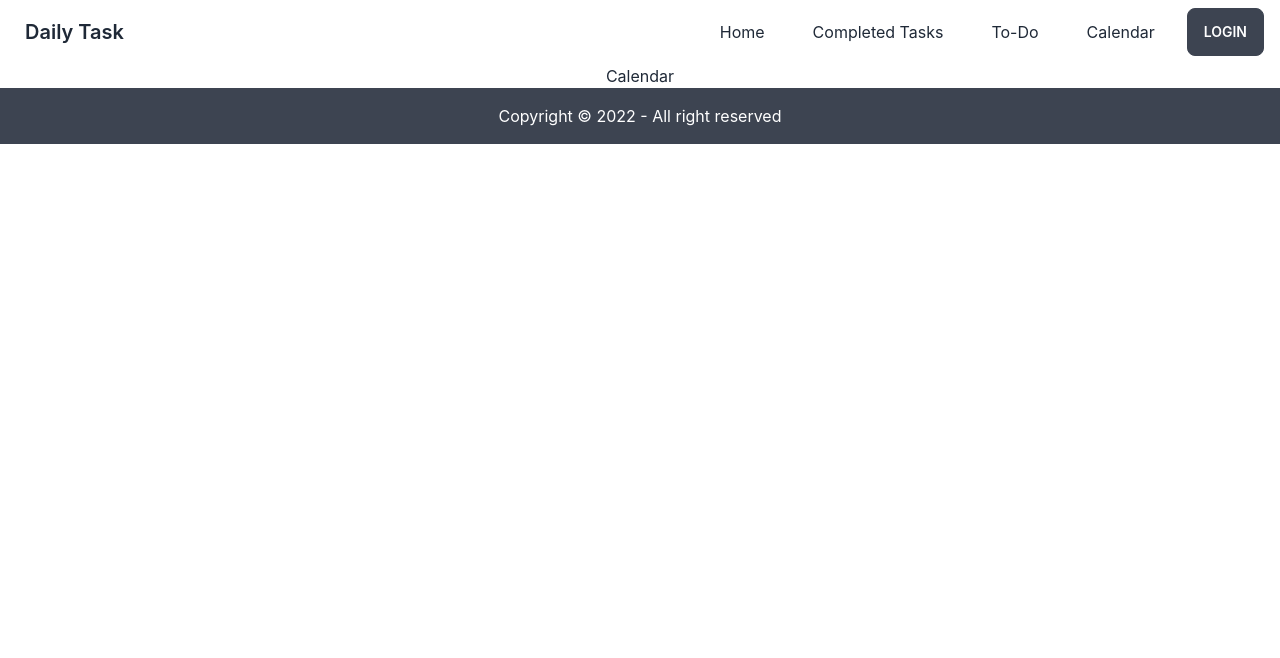
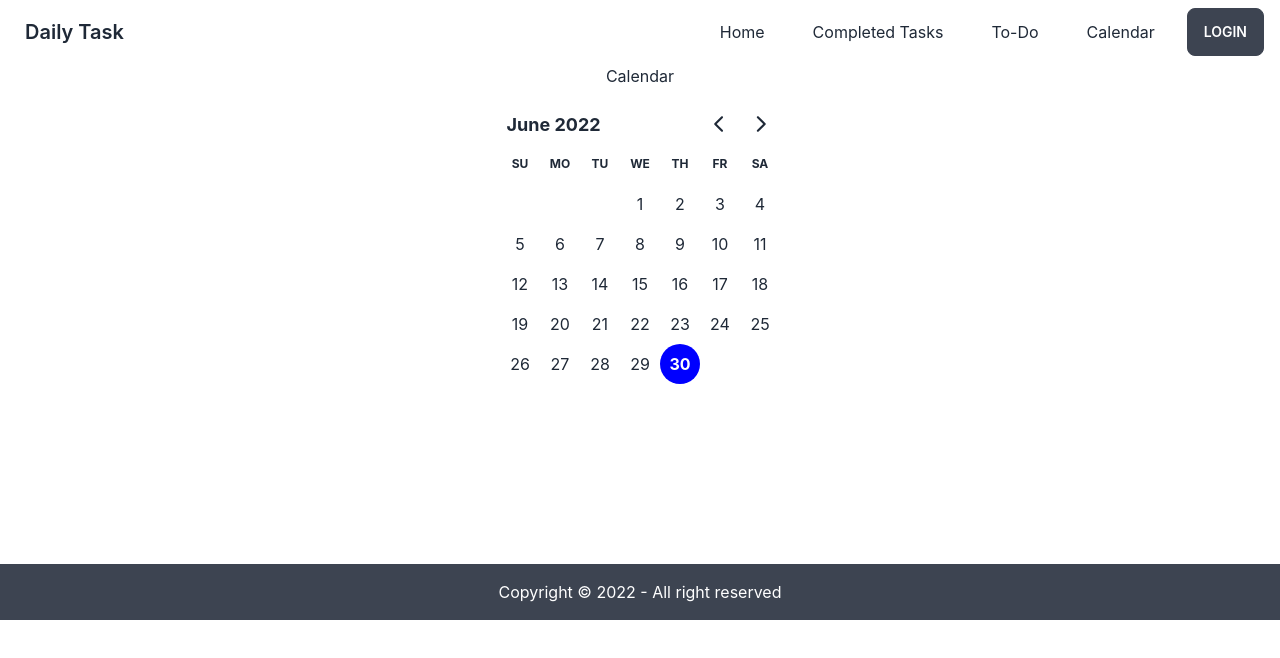
Before and after one commit to JabedH/daily-task, a React (Create React App) app: page /calender in a window 1280 px wide. Shown: the top 658 px of the page. Built offline with nearby package versions, Linux system fonts and the light colour scheme; no server answers.

Commit message:
added calender

```diff
--- a/package.json
+++ b/package.json
@@ -7,8 +7,10 @@
     "@testing-library/react": "^13.3.0",
     "@testing-library/user-event": "^13.5.0",
     "daisyui": "^2.17.0",
+    "date-fns": "^2.28.0",
     "firebase": "^9.8.4",
     "react": "^18.2.0",
+    "react-day-picker": "^8.0.7",
     "react-dom": "^18.2.0",
     "react-firebase-hooks": "^5.0.3",
     "react-router-dom": "^6.3.0",
--- a/src/Components/Calendar/Calendar.js
+++ b/src/Components/Calendar/Calendar.js
@@ -1,9 +1,15 @@
-import React from "react";
+import React, { useState } from "react";
+import { DayPicker } from "react-day-picker";
+import "react-day-picker/dist/style.css";
 
 const Calendar = () => {
+  const [selected, setSelected] = useState(new Date());
   return (
-    <div>
+    <div className="h-[500px]">
       <h1>Calendar</h1>
+      <div className=" flex justify-center items-center">
+        <DayPicker mode="single" selected={selected} onSelect={setSelected} />
+      </div>
     </div>
   );
 };
```
Also changed, not shown: 1 other file (tests, documents, lock files or other folders).
